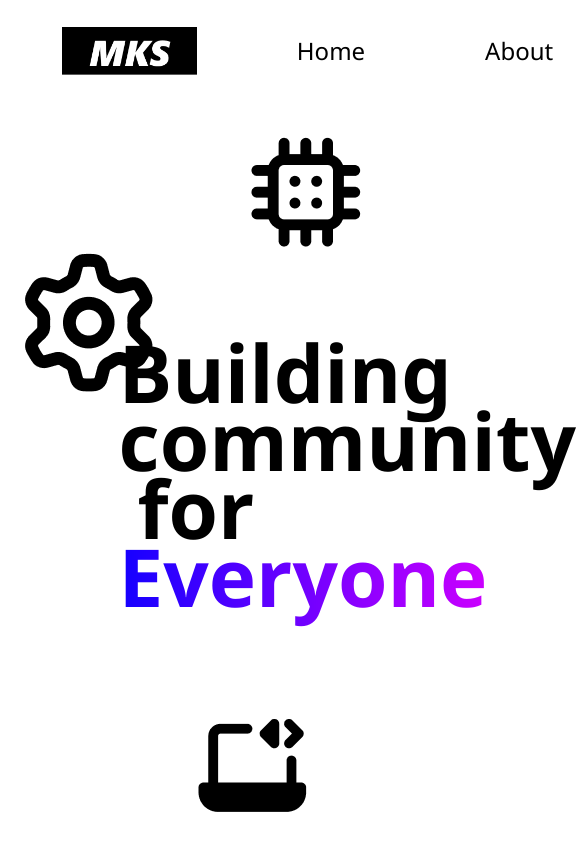
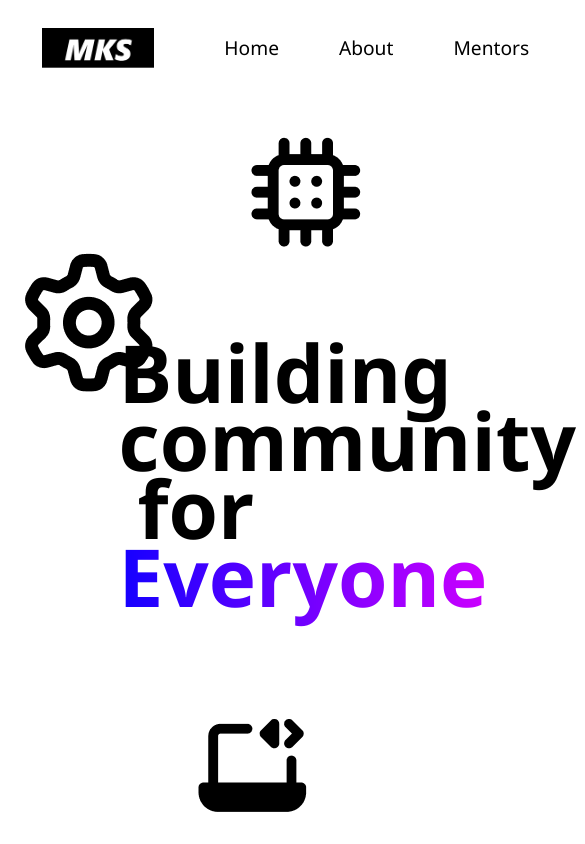
Before and after one commit to ju-makerspace/mks-website, a React (Create React App) app in the folder frontend/: page / in a window 390 px wide. Shown: the top 844 px of the page, 585 px wide, since content can reach past the window. Built offline with nearby package versions, Linux system fonts and the light colour scheme; the HTML template or start-up script is replaced by a standard one.

Commit message:
added media query on navbar

```diff
--- a/frontend/src/styles/Navbar.css
+++ b/frontend/src/styles/Navbar.css
@@ -27,3 +27,15 @@ navbar img {
     margin-left: 30px;
     height: 3rem;
 }
+
+@media screen and (max-width: 500px) {
+    navbar ul li {
+        padding: 0 30px;
+        font-size: 1.2rem;
+    }
+
+    navbar img {
+        margin-left: 10px;
+        height: 2.5rem;
+    }
+}
```
